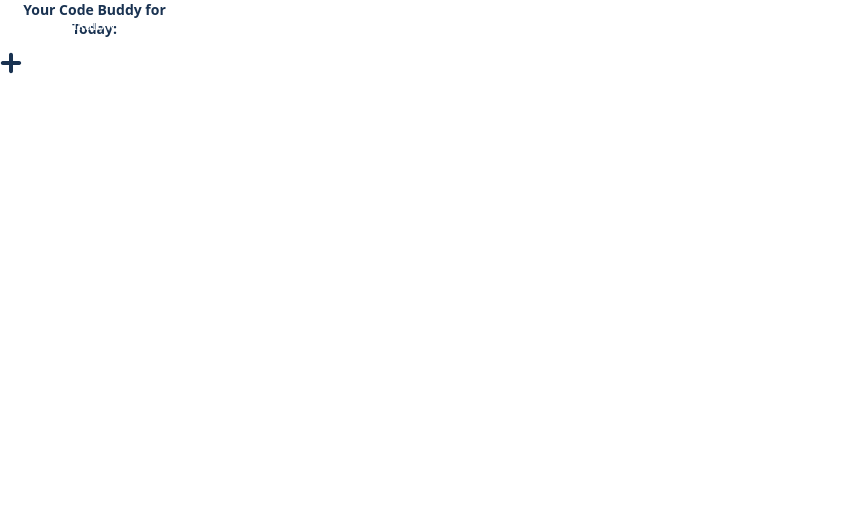
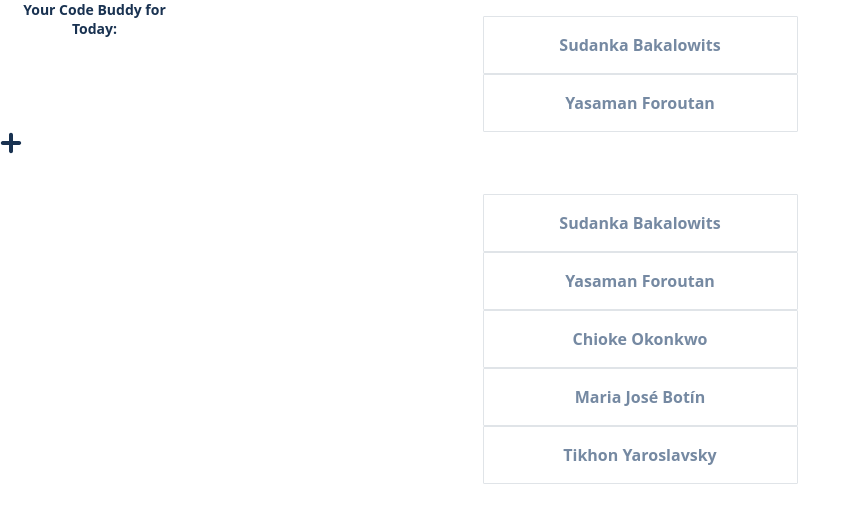
Before and after one commit to DerElchausdemAll/Students_App, a plain HTML site: page public/index.html in a window 1280 px wide. Shown: the whole page, without its empty margins (0-861 px from the left). Drawn offline with Linux system fonts and the light colour scheme; files that its build step writes are made by us from their sources; a web font is replaced by a local one.

Commit message:
ein Test

```diff
--- /dev/null
+++ b/public/buddybox.css
@@ -0,0 +1,26 @@
+.buddyboxwrapper {
+	display: flex;
+	justify-content: center;
+	align-items: center;
+	flex-direction: column;
+	flex-wrap: wrap;
+}
+
+.buddyboxwrapper__buddybox {
+	background-color: white;
+	width: 315px;
+	height: 58px;
+	display: flex;
+	justify-content: center;
+	align-items: center;
+	border: 1px solid var(--color-1);
+	border-radius: 1px;
+
+	color: var(--denim-200);
+
+	font-family: Open Sans;
+	font-style: normal;
+	font-weight: bold;
+	font-size: 16px;
+	line-height: 24px;
+}
--- a/public/index.html
+++ b/public/index.html
@@ -15,14 +15,16 @@
 		<link rel="stylesheet" href="/styles.css" />
 		<link rel="stylesheet" href="/color-palette.css" />
 		<link rel="stylesheet" href="/yourcodebuddyfortoday.css" />
-		<link rel="stylesheet" href="/namebox1.css" />
+		<link rel="stylesheet" href="/buddybox.css" />
+		<link rel="stylesheet" href="css/border_shadow_vars.css" />
 	</head>
 	<body>
 		<div class="yourcodebuddyfortoday">Your Code Buddy for Today:</div>
-		<div class="buddytodaybox">
-			<div class="buddytodaybox__1">Sudanka Bakalowits</div>
-			<div class="buddytodaybox__2">Yasaman Foroutan</div>
-			<div class="buddytodaybox__icon">
+		<div class="buddyboxwrapper">
+			<div class="buddyboxwrapper__buddybox">Sudanka Bakalowits</div>
+			<div class="buddyboxwrapper__buddybox">Yasaman Foroutan</div>
+		</div>
+		<div class="buddybox__icon">
 			<svg
 				width="22"
 				height="22"
@@ -36,6 +38,14 @@
 				/>
 			</svg>
 		</div>
+		<br />
+		<br />
+		<div class="buddyboxwrapper">
+			<div class="buddyboxwrapper__buddybox">Sudanka Bakalowits</div>
+			<div class="buddyboxwrapper__buddybox">Yasaman Foroutan</div>
+			<div class="buddyboxwrapper__buddybox">Chioke Okonkwo</div>
+			<div class="buddyboxwrapper__buddybox">Maria José Botín</div>
+			<div class="buddyboxwrapper__buddybox">Tikhon Yaroslavsky</div>
 		</div>
 	</body>
 </html>
--- a/public/namebox1.css
+++ /dev/null
@@ -1,6 +0,0 @@
-.buddytodaybox {
-	color: white;
-}
-
-.buddytodaybox__1 {
-}
```
Also changed, not shown: 1 other file. Lines whose indentation alone changed are shown as unchanged.
